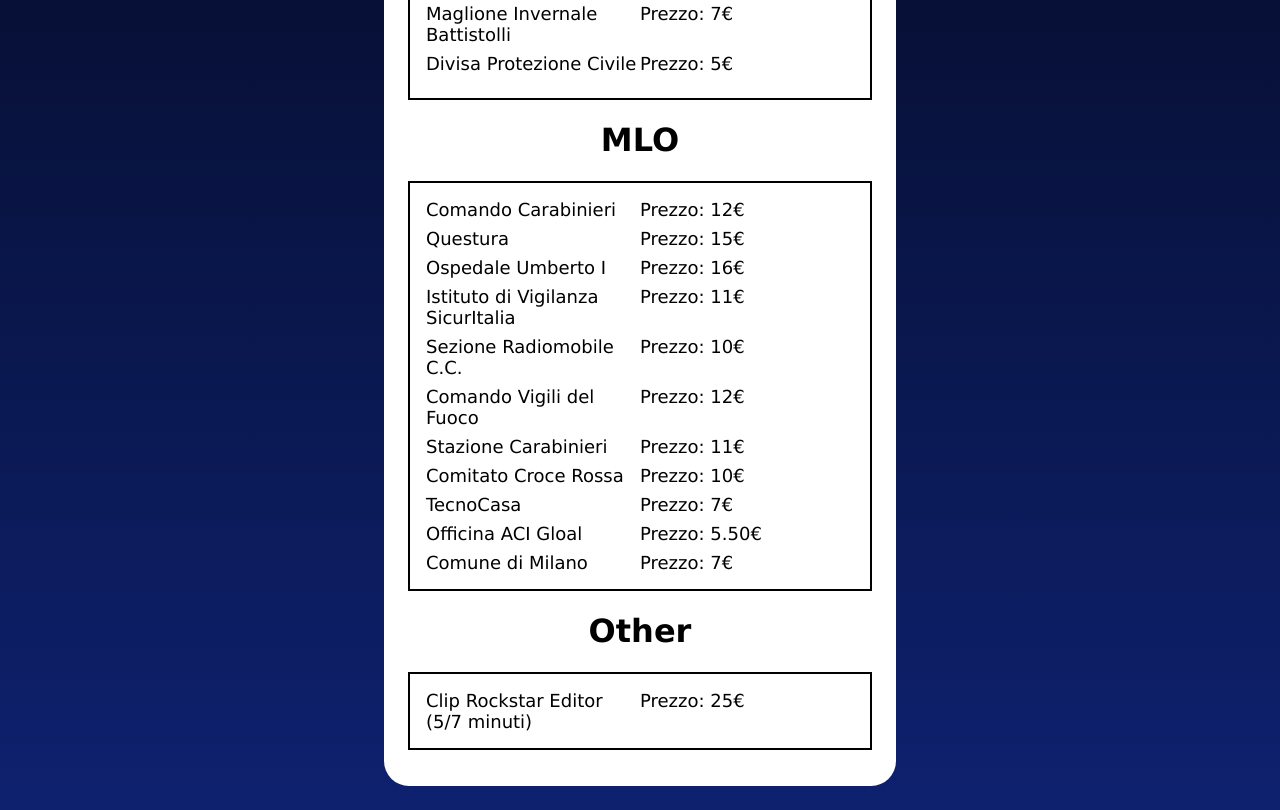
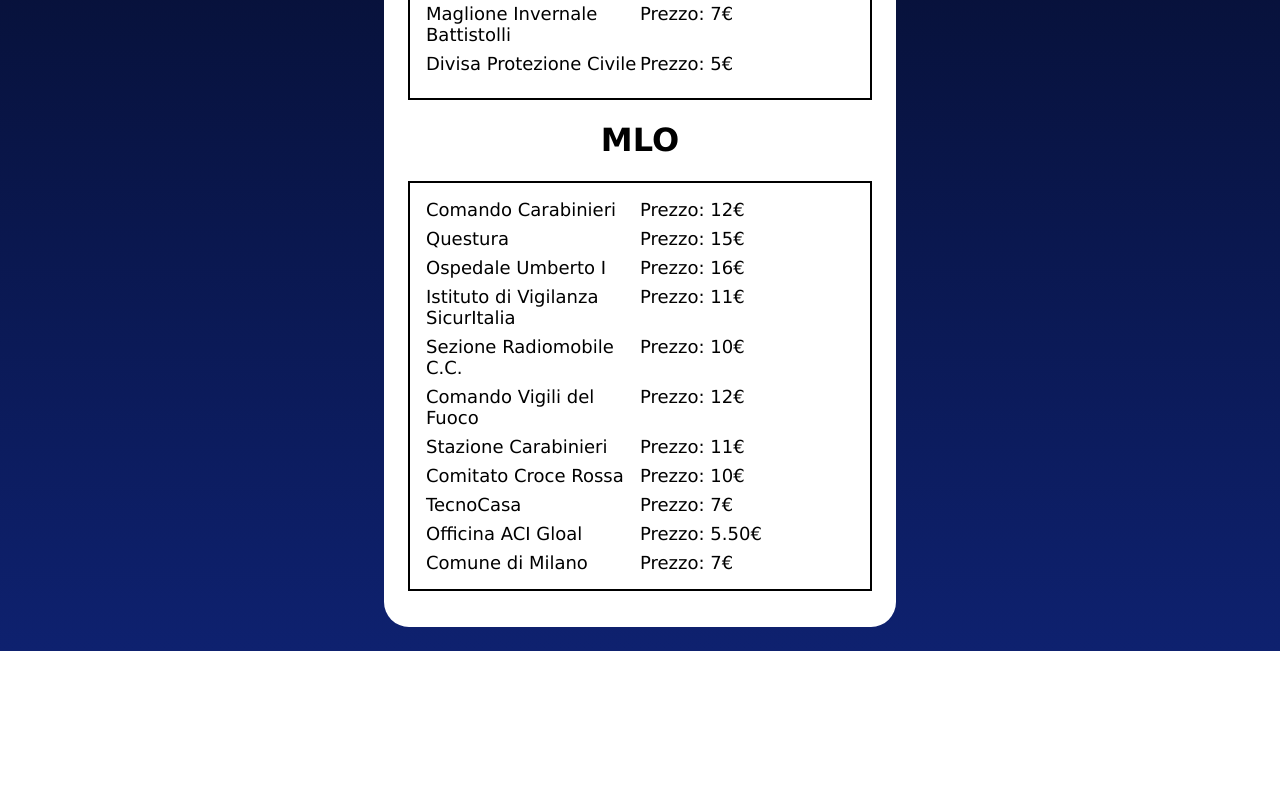
Before and after one commit to enricoefshop/enricoefshop.github.io, a plain HTML site: page listino/listino.html in a window 1280 px wide. Shown: the part 771-1581 px from the top of the page. After the commit the page ends 1422 px from the top, so only its background shows below. Drawn offline with Linux system fonts and the light colour scheme.

Commit message:
Update listino.html

```diff
--- a/listino/listino.html
+++ b/listino/listino.html
@@ -237,17 +237,6 @@
                         </div>
                     </li>
                 </ul>
-                <h1>Other</h1>
-                <ul>
-                    <li>
-                        <div>
-                            Clip Rockstar Editor (5/7 minuti)
-                        </div>
-                        <div>
-                            Prezzo: 25€
-                        </div>
-                    </li>
-                </ul>
             </div>
         </div>
     </body>
```
